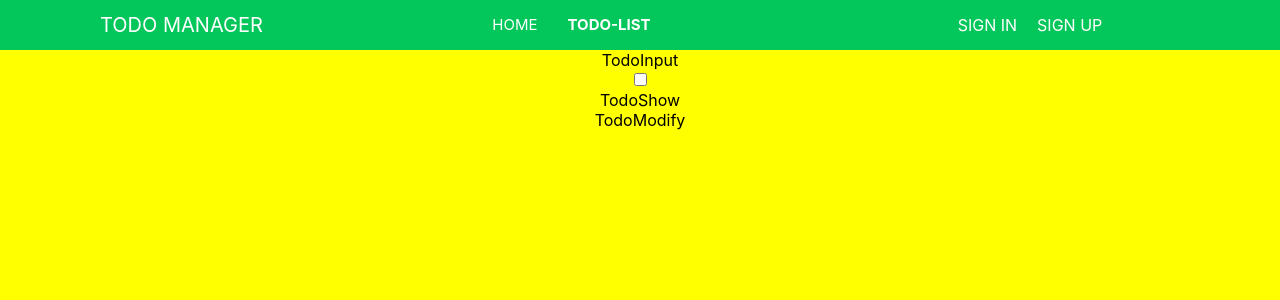
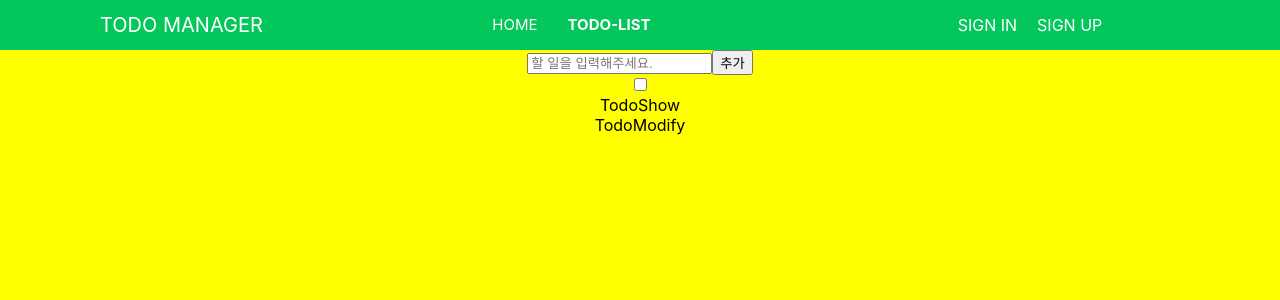
Before and after one commit to HWAHAEBANG/improved-todo-list, a React (Create React App) app: page /todo in a window 1280 px wide. Shown: the top 300 px of the page. Built offline with nearby package versions, Linux system fonts and the light colour scheme.

Commit message:
feat: 투두 추가 컴포넌트 기본 로직 구성

```diff
--- a/src/components/todo/TodoInput.tsx
+++ b/src/components/todo/TodoInput.tsx
@@ -1,5 +1,28 @@
+import { useState } from 'react';
+import type { ChangeEventHandler /* , FormEventHandler */ } from 'react';
+
 const TodoInput = () => {
-  return <div>TodoInput</div>;
+  const [intputValue, setInputValue] = useState('');
+
+  const handleChange: ChangeEventHandler<HTMLInputElement> = e => {
+    setInputValue(e.currentTarget.value);
+  };
+
+  const handleSubmit = () => {
+    alert('추가');
+  };
+
+  return (
+    <form onSubmit={handleSubmit}>
+      <input
+        type="text"
+        value={intputValue}
+        onChange={handleChange}
+        placeholder="할 일을 입력해주세요."
+      />
+      <button>추가</button>
+    </form>
+  );
 };
 
 export default TodoInput;
```
